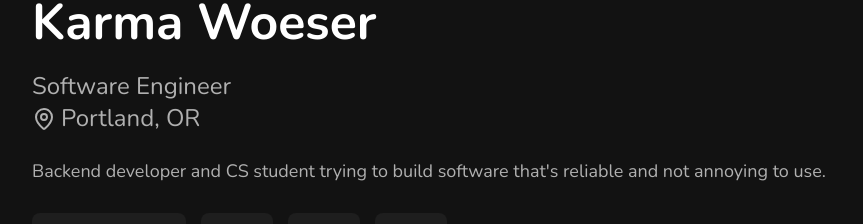
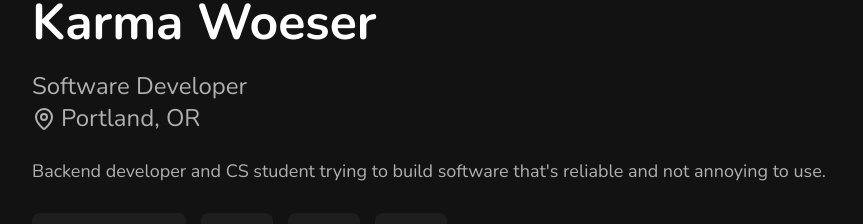
Before and after one commit to kwoeser/PersonalWebsite, a React (Vite) app: page / in a window 1280 px wide. Shown: the part 120-344 px from the top of the page, without its empty margins (208-1071 px from the left). Built offline with nearby package versions, Linux system fonts and the light colour scheme.

Commit message:
updated home

```diff
--- a/src/pages/Home.jsx
+++ b/src/pages/Home.jsx
@@ -29,7 +29,7 @@ function Home() {
           animate={{ opacity: 1, y: 0 }}
           transition={{ duration: 0.6, delay: 0.2 }}
         >
-          Software Engineer
+          Software Developer
           <br/>
           <MapPin className="map-icon"/>Portland, OR
           <p>
```
